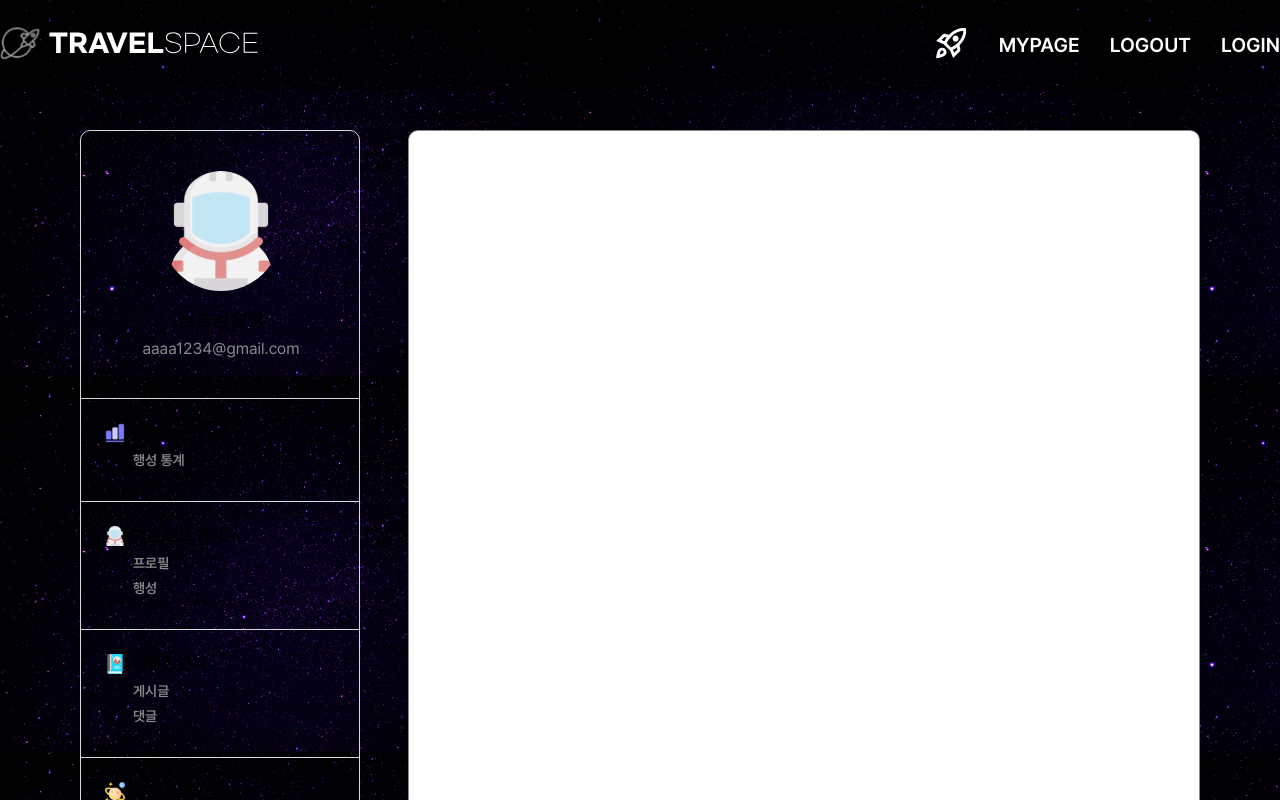
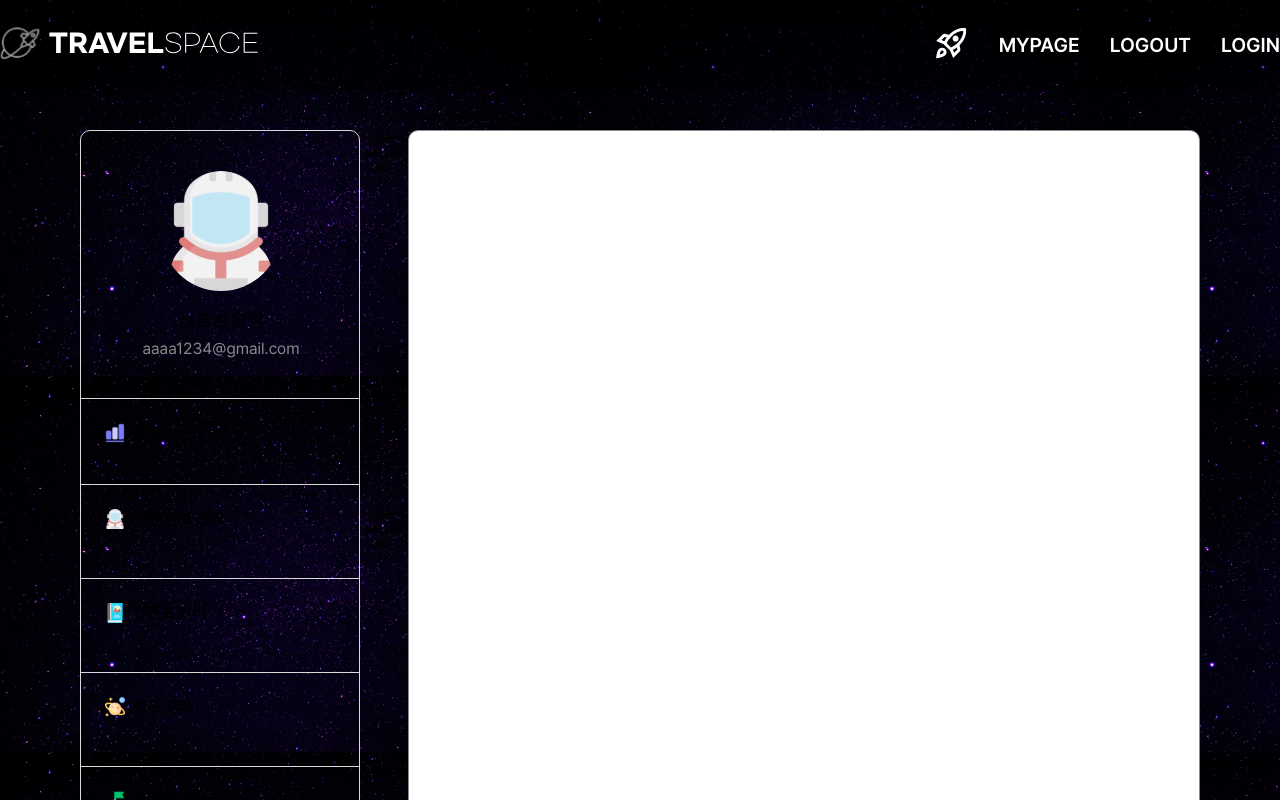
Before and after one commit to Travel-Space/client, a Next.js app: page /my in a window 1280 px wide. Shown: the top 800 px of the page. Built offline with nearby package versions, Linux system fonts and the light colour scheme.

Commit message:
design: 마이페이지 NavList 디자인 변경

```diff
--- a/src/app/my/Nav/NavList/index.styled.ts
+++ b/src/app/my/Nav/NavList/index.styled.ts
@@ -11,6 +11,12 @@ export const UserImg = styled.img`
   height: 20px;
   margin-right: 8px;
 `;
+export const List = styled.ul`
+  & > a {
+    text-decoration: none;
+    color: ${({ theme }) => theme.PALETTE.black};
+  }
+`;
 export const Title = styled.div`
   font-size: ${({ theme }) => theme.FONT_SIZE.md};
   font-family: ${({ theme }) => theme.FONT_WEIGHT.semiBold};
@@ -19,12 +25,21 @@ export const Title = styled.div`
   margin-bottom: 9px;
 `;
 export const SubTitle = styled.div`
-  font-size: ${({ theme }) => theme.FONT_SIZE.sm};
-  font-family: ${({ theme }) => theme.FONT_WEIGHT.semiBold};
-  color: ${({ theme }) => theme.PALETTE.gray[200]};
+  ${flexColumn};
 
-  line-height: 17px;
-  margin-bottom: 8px;
+  & > a {
+    font-size: ${({ theme }) => theme.FONT_SIZE.sm};
+    font-family: ${({ theme }) => theme.FONT_WEIGHT.semiBold};
+    color: ${({ theme }) => theme.PALETTE.gray[200]};
+    line-height: 17px;
+    margin-bottom: 8px;
+    text-decoration: none;
 
-  ${flexColumn}
+    &:hover {
+      color: ${({ theme }) => theme.PALETTE.black};
+    }
+    &:focus {
+      color: ${({ theme }) => theme.PALETTE.black};
+    }
+  }
 `;
--- a/src/app/my/Nav/NavList/index.tsx
+++ b/src/app/my/Nav/NavList/index.tsx
@@ -1,21 +1,27 @@
 import * as S from "./index.styled";
+import Link from "next/link";
 
 interface NavListProps {
+  href: string;
   logo: string;
   title: string;
-  list: string[];
+  list: { href: string; title: string }[];
 }
 
-export default function NavList({ logo, title, list }: NavListProps) {
+export default function NavList({ href, logo, title, list }: NavListProps) {
   return (
     <S.Container>
       <S.UserImg src={logo} />
-      <div>
-        <S.Title>{title}</S.Title>
+      <S.List>
+        <Link href={href}>
+          <S.Title>{title}</S.Title>
+        </Link>
         {list.map(el => (
-          <S.SubTitle>{el}</S.SubTitle>
+          <S.SubTitle>
+            <Link href={el.href}>{el.title}</Link>
+          </S.SubTitle>
         ))}
-      </div>
+      </S.List>
     </S.Container>
   );
 }
```
